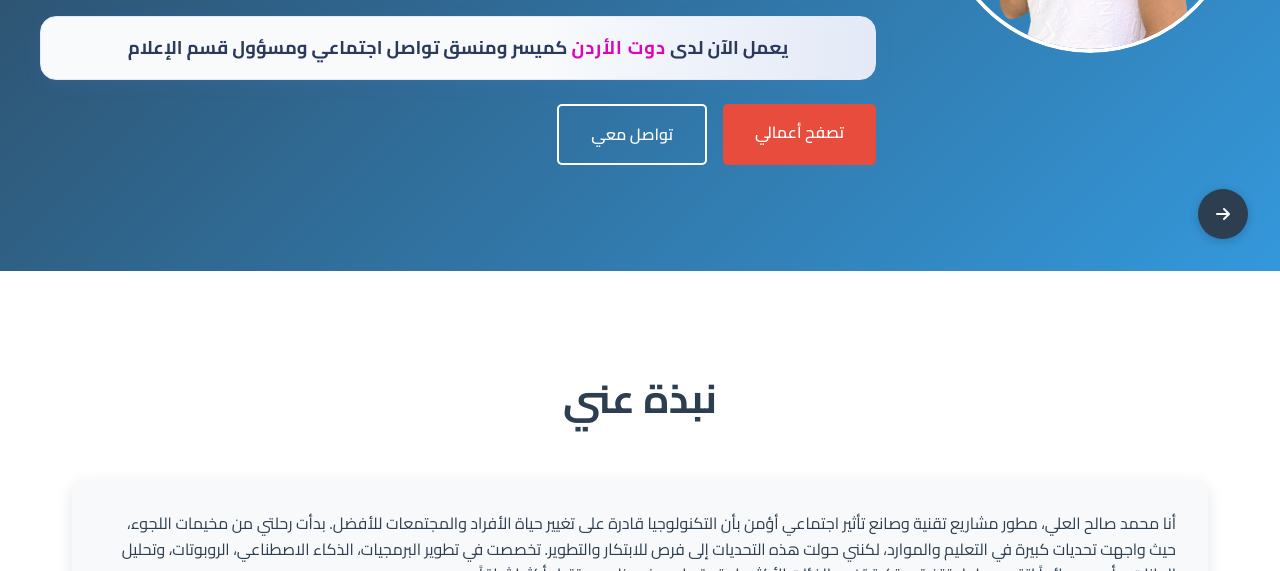
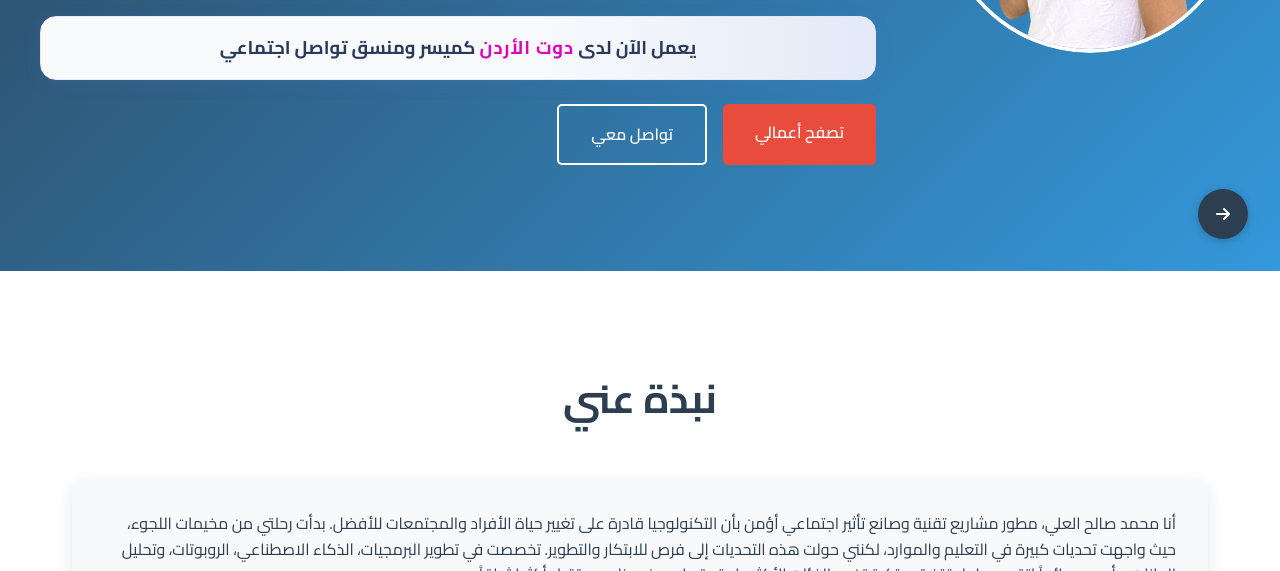
Before and after one commit to a1r1d1/my-website, a plain HTML site: page index.html in a window 1280 px wide. Shown: the part 529-1100 px from the top of the page. Drawn offline with Linux system fonts and the light colour scheme.

Commit message:
Update index.html

```diff
--- a/index.html
+++ b/index.html
@@ -60,7 +60,7 @@
                         <a href="https://x.com/S5s_q" class="social-icon" target="_blank" rel="noopener noreferrer"><i class="fab fa-twitter"></i></a>
                         <a href="https://www.instagram.com/5s._qa/" class="social-icon" target="_blank" rel="noopener noreferrer"><i class="fab fa-instagram"></i></a>
                     </div>
-                    <p class="current-job fade-in job-offer">يعمل الآن لدى <span>دوت الأردن</span> كميسر ومنسق تواصل اجتماعي ومسؤول قسم الإعلام</p>
+                    <p class="current-job fade-in job-offer">يعمل الآن لدى <span>دوت الأردن</span> كميسر ومنسق تواصل اجتماعي </p>
                     <div class="cta-buttons fade-in">
                         <a href="roadmap.html" class="cta-button">تصفح أعمالي</a>
                         <a href="#contact" class="cta-button secondary">تواصل معي</a>
```
